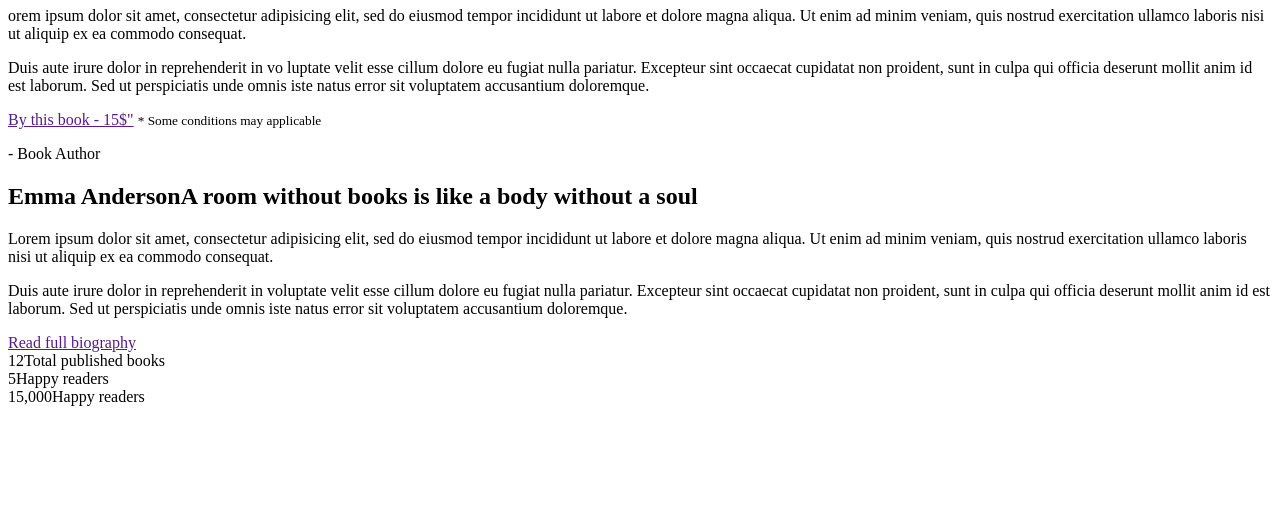
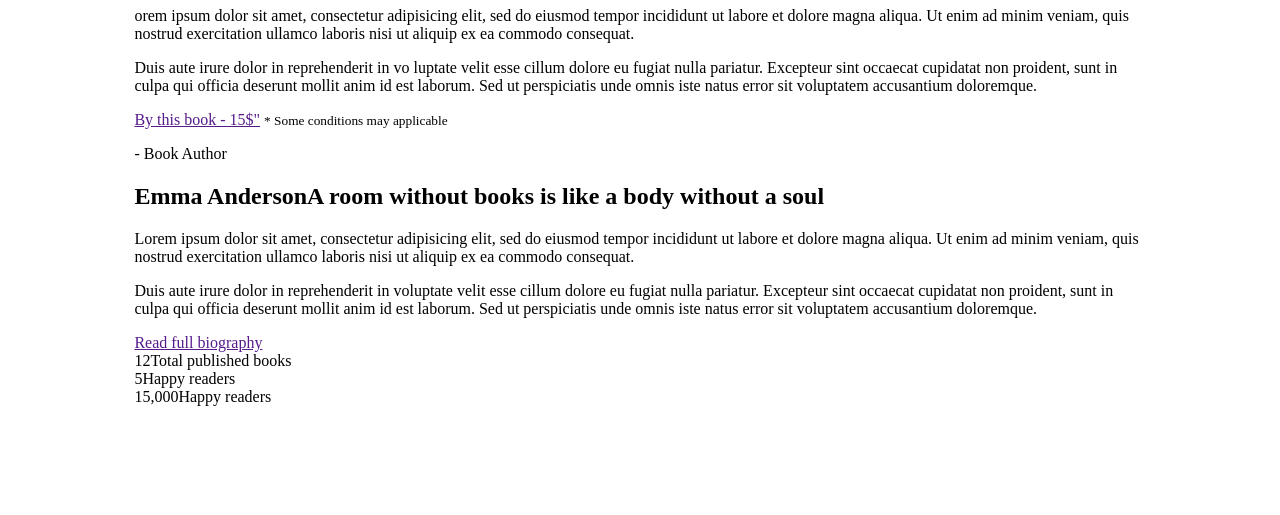
Before and after one commit to bTolikov/Bukee, a plain HTML site: page index.html in a window 1280 px wide. Shown: the part 285-800 px from the top of the page. Drawn offline with Linux system fonts and the light colour scheme.

Commit message:
Подкючение main.css

```diff
--- a/index.html
+++ b/index.html
@@ -4,7 +4,7 @@
     <meta charset="UTF-8">
     <meta name="viewport" content="width=device-width, initial-scale=1.0">
     <meta http-equiv="X-UA-Compatible" content="ie=edge">
-    <link rel="stylesheet" href="default.css">
+    <link rel="stylesheet" href="main.css">
     <title>Bukee</title>
 </head>
 <body>
--- a/main.css
+++ b/main.css
@@ -0,0 +1,4 @@
+.page-main {
+    width: 80%;
+    margin: 0 auto;
+}
```
